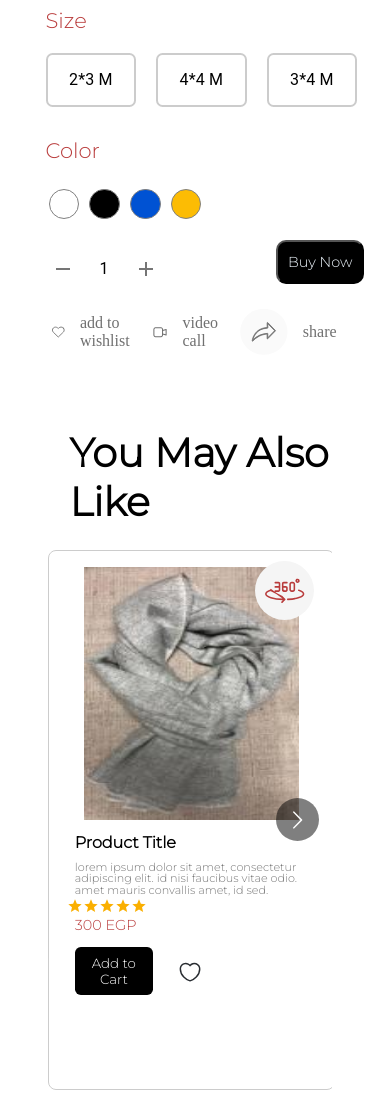
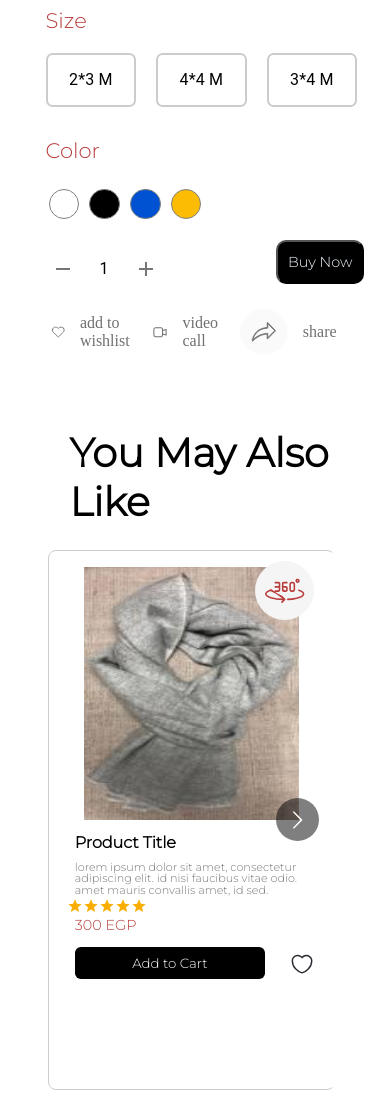
Before and after one commit to MoOsman5/Nas-Vas, a React (Create React App) app: page / in a window 390 px wide. Shown: the part 1153-2251 px from the top of the page. Built offline with nearby package versions, Linux system fonts and the light colour scheme.

Commit message:
edit add to cart style

```diff
--- a/src/styles/ProductCard.scss
+++ b/src/styles/ProductCard.scss
@@ -82,7 +82,7 @@
       cursor: pointer;
       border-radius: 5.813px;
       background: #000;
-      width: 20vw;
+      width:75%;
       margin-left: 10px;
     }
 
@@ -118,3 +118,8 @@
     height: 60vh;
   }
 }
+@media (max-width: 464px) {
+  .add-to-cart {
+    width: 100%;
+  }
+}
```
